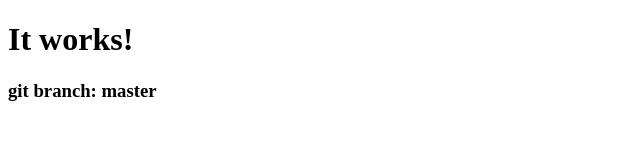
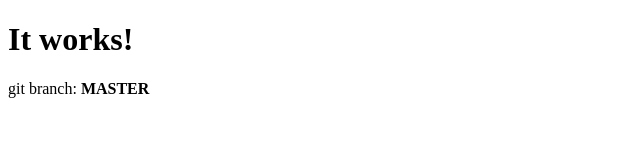
Before and after one commit to py-mina-deploy/dummy-deployment-web, a plain HTML site: page index.html in a window 1280 px wide. Shown: the full height of the page, 0-640 px from the left. Drawn offline with Linux system fonts and the light colour scheme.

Commit message:
Update index.html

```diff
--- a/index.html
+++ b/index.html
@@ -6,6 +6,6 @@
 <body>
   <h1>It works!</h1>
 
-  <h3>git branch: master</h3>
+  <p>git branch: <b>MASTER</b></p>
 </body>
 </html>
```
